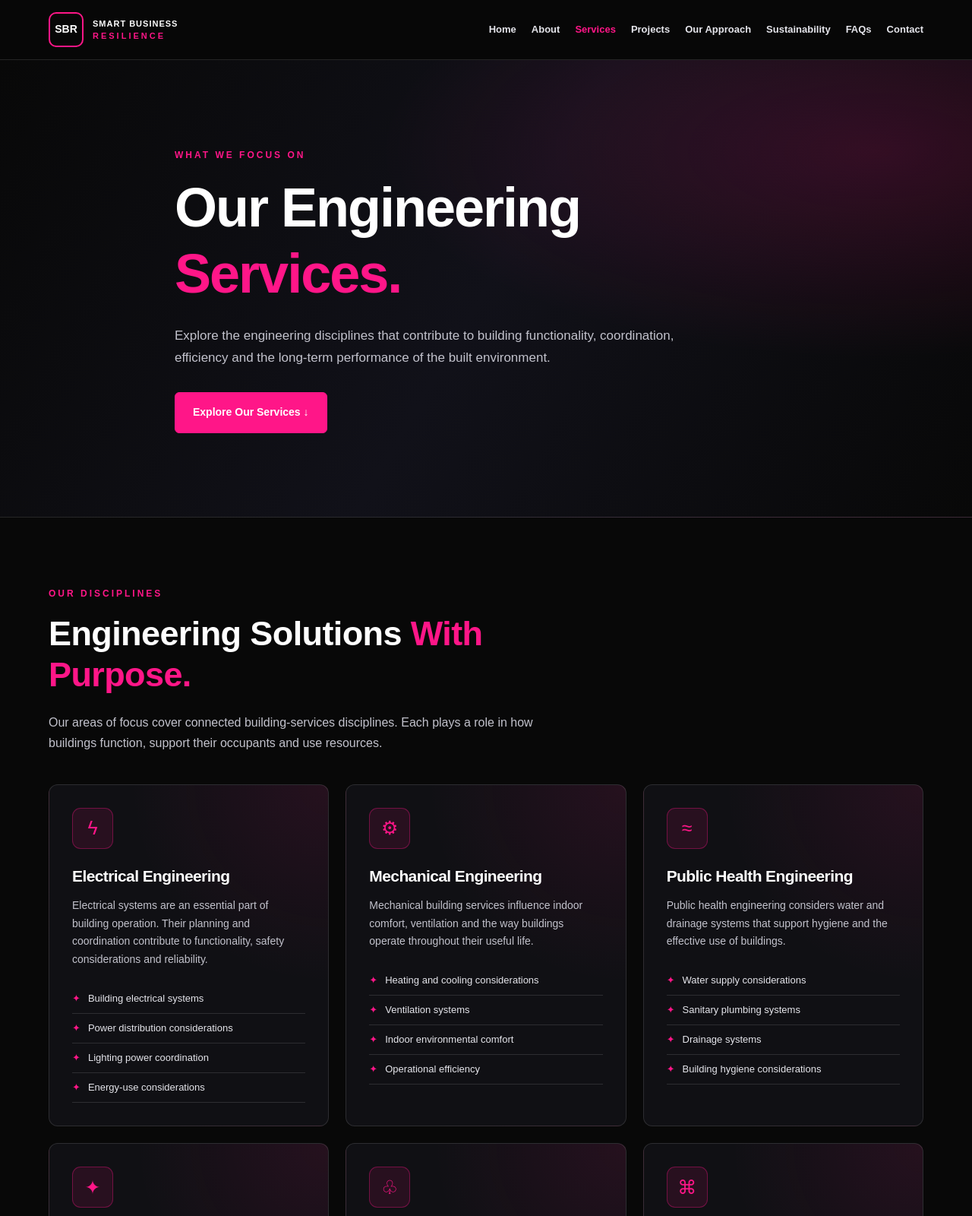
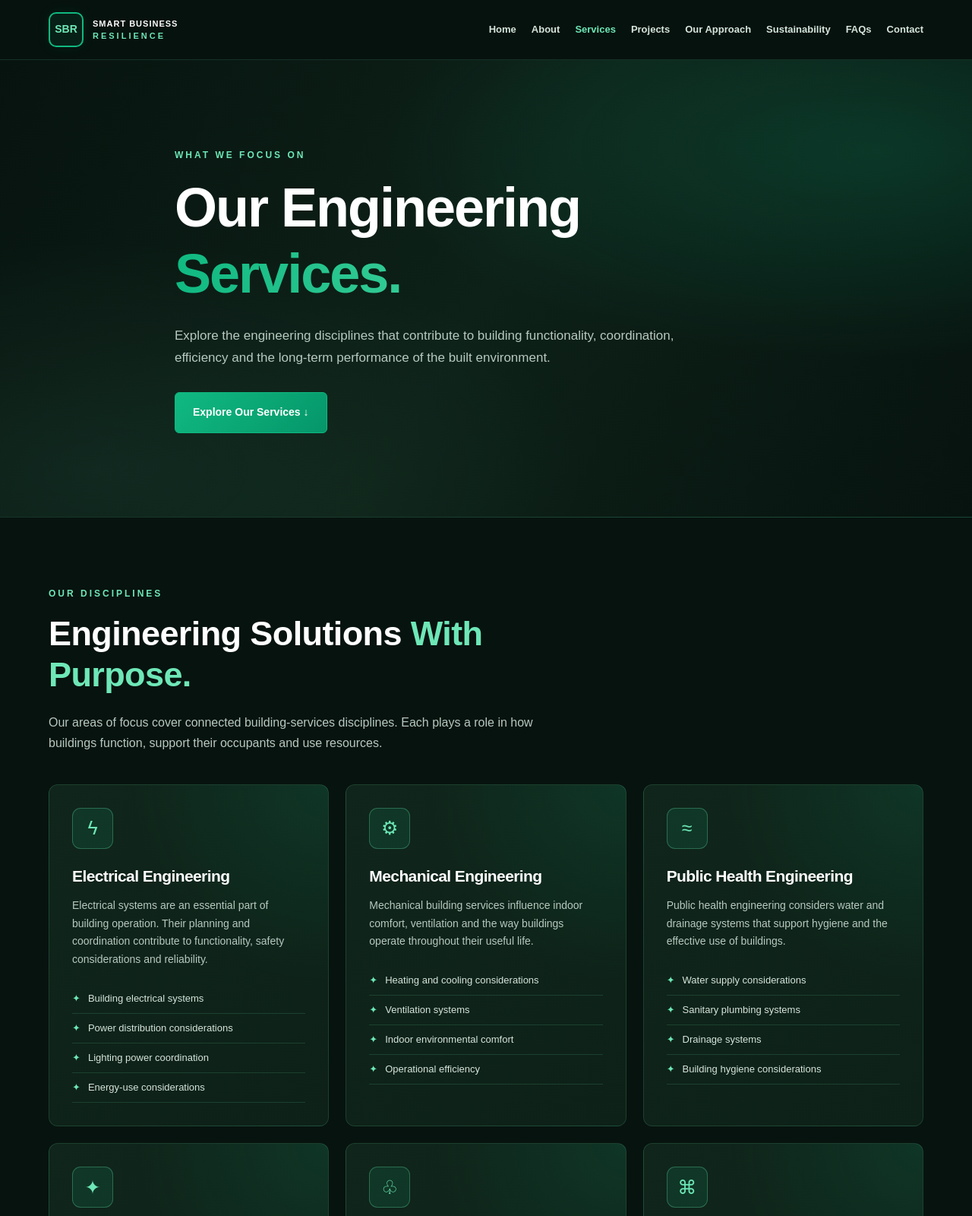
Before and after one commit to Badboy123789/smart-business-resilience-2026-, a plain HTML site: page pages/services.html in a window 1280 px wide. Shown: the top 1600 px of the page at 76% size. Drawn offline with Linux system fonts and the light colour scheme.

Commit message:
Update services.html

```diff
--- a/pages/services.html
+++ b/pages/services.html
@@ -1,3 +1,4 @@
+
 <!DOCTYPE html>
 <html lang="en">
 <head>
@@ -8,17 +9,18 @@
 
   <meta name="description" content="Explore Smart Business Resilience's electrical, mechanical, public health, lighting, sustainability and integrated engineering disciplines.">
 
-  <meta name="theme-color" content="#080808">
+  <meta name="theme-color" content="#07130F">
 
   <style>
     :root {
-      --black: #080808;
-      --dark: #101014;
-      --pink: #ff1688;
-      --white: #ffffff;
-      --muted: #c2c2cc;
-      --border: rgba(255,255,255,0.12);
+      --black: #07130F;
+      --dark: #0D2118;
+      --pink: #10B981;
+      --white: #FFFFFF;
+      --muted: #B7C9C0;
+      --border: rgba(110,231,183,0.15);
       --container: 1180px;
+      --mint: #6EE7B7;
     }
 
     * {
@@ -55,12 +57,12 @@
     }
 
     .pink {
-      color: var(--pink);
+      color: var(--mint);
     }
 
     .eyebrow {
       display: inline-block;
-      color: var(--pink);
+      color: var(--mint);
       font-size: 12px;
       font-weight: 800;
       letter-spacing: 3px;
@@ -95,16 +97,16 @@
       padding: 14px 23px;
       border-radius: 6px;
       border: 1px solid var(--pink);
-      background: var(--pink);
-      color: white;
+      background: linear-gradient(135deg, #10B981, #059669);
+      color: #FFFFFF;
       font-size: 14px;
       font-weight: 700;
-      transition: .25s ease;
+      transition: .3s ease;
     }
 
     .btn:hover {
       transform: translateY(-3px);
-      box-shadow: 0 10px 30px rgba(255,22,136,.2);
+      box-shadow: 0 10px 30px rgba(16,185,129,.22);
     }
 
     .btn-outline {
@@ -121,7 +123,7 @@
       position: sticky;
       top: 0;
       z-index: 100;
-      background: rgba(8,8,8,.96);
+      background: rgba(7,19,15,.96);
       backdrop-filter: blur(15px);
       border-bottom: 1px solid var(--border);
     }
@@ -150,6 +152,9 @@
       place-items: center;
       font-size: 14px;
       font-weight: 900;
+      color: var(--mint);
+      background: rgba(16,185,129,.08);
+      box-shadow: 0 0 18px rgba(16,185,129,.08);
     }
 
     .brand-name {
@@ -161,7 +166,7 @@
 
     .brand-name span {
       display: block;
-      color: var(--pink);
+      color: var(--mint);
       letter-spacing: 3px;
     }
 
@@ -174,13 +179,13 @@
     .nav-links a {
       font-size: 13px;
       font-weight: 600;
-      color: #e5e5eb;
+      color: #D5E5DC;
       transition: color .2s;
     }
 
     .nav-links a:hover,
     .nav-links a.active {
-      color: var(--pink);
+      color: var(--mint);
     }
 
     .menu-toggle {
@@ -199,8 +204,9 @@
     .page-hero {
       padding: 110px 0;
       background:
-        radial-gradient(ellipse at 90% 20%, rgba(255,22,136,.16), transparent 40%),
-        linear-gradient(120deg, #080808, #111119, #080808);
+        radial-gradient(ellipse at 90% 20%, rgba(16,185,129,.19), transparent 40%),
+        radial-gradient(ellipse at 10% 90%, rgba(110,231,183,.07), transparent 40%),
+        linear-gradient(120deg, #07130F, #0D2118, #07130F);
       position: relative;
       overflow: hidden;
     }
@@ -220,7 +226,11 @@
 
     .page-hero h1 span {
       display: block;
-      color: var(--pink);
+      color: var(--mint);
+      background: linear-gradient(90deg, #10B981, #6EE7B7);
+      -webkit-background-clip: text;
+      background-clip: text;
+      -webkit-text-fill-color: transparent;
     }
 
     .page-hero p {
@@ -251,8 +261,8 @@
     .service-card {
       padding: 30px;
       background:
-        radial-gradient(circle at 100% 0%, rgba(255,22,136,.09), transparent 45%),
-        #101014;
+        radial-gradient(circle at 100% 0%, rgba(16,185,129,.12), transparent 45%),
+        linear-gradient(145deg, #10251B, #0D2118);
       border: 1px solid var(--border);
       border-radius: 12px;
       transition: .3s ease;
@@ -260,8 +270,8 @@
 
     .service-card:hover {
       transform: translateY(-6px);
-      border-color: var(--pink);
-      box-shadow: 0 15px 35px rgba(0,0,0,.2);
+      border-color: rgba(110,231,183,.55);
+      box-shadow: 0 15px 35px rgba(0,0,0,.25), 0 0 20px rgba(16,185,129,.07);
     }
 
     .service-icon {
@@ -269,12 +279,18 @@
       height: 54px;
       display: grid;
       place-items: center;
-      background: rgba(255,22,136,.1);
-      border: 1px solid rgba(255,22,136,.35);
+      background: rgba(16,185,129,.12);
+      border: 1px solid rgba(110,231,183,.3);
       border-radius: 11px;
-      color: var(--pink);
+      color: var(--mint);
       font-size: 25px;
       margin-bottom: 23px;
+      transition: .3s ease;
+    }
+
+    .service-card:hover .service-icon {
+      background: rgba(16,185,129,.2);
+      transform: scale(1.06);
     }
 
     .service-card h3 {
@@ -292,7 +308,7 @@
     }
 
     .service-card li {
-      color: #e5e5eb;
+      color: #D5E5DC;
       font-size: 13px;
       padding: 8px 0;
       border-bottom: 1px solid var(--border);
@@ -300,14 +316,16 @@
 
     .service-card li::before {
       content: "✦";
-      color: var(--pink);
+      color: var(--mint);
       margin-right: 10px;
     }
 
     /* ENGINEERING APPROACH */
 
     .approach-section {
-      background: #0c0c10;
+      background:
+        radial-gradient(ellipse at 90% 50%, rgba(16,185,129,.06), transparent 45%),
+        #091A13;
     }
 
     .approach-grid {
@@ -320,11 +338,18 @@
       padding: 28px;
       border: 1px solid var(--border);
       border-radius: 10px;
-      background: #101014;
+      background: linear-gradient(145deg, #10251B, #0D2118);
+      transition: .3s ease;
+    }
+
+    .approach-card:hover {
+      transform: translateY(-5px);
+      border-color: rgba(110,231,183,.4);
+      box-shadow: 0 12px 30px rgba(0,0,0,.2);
     }
 
     .approach-number {
-      color: var(--pink);
+      color: var(--mint);
       font-size: 13px;
       font-weight: 800;
       letter-spacing: 2px;
@@ -340,12 +365,12 @@
       font-size: 14px;
     }
 
-    /* PART 1 ENDS HERE */
-
-        /* CTA SECTION */
+    /* CTA SECTION */
 
     .contact-cta {
-      background: linear-gradient(110deg, #d9006c, #ff1688, #d9006c);
+      background:
+        radial-gradient(circle at 85% 20%, rgba(110,231,183,.2), transparent 35%),
+        linear-gradient(110deg, #064E3B, #047857, #065F46);
       padding: 70px 0;
       border: none;
     }
@@ -360,24 +385,32 @@
     .cta-inner h2 {
       font-size: clamp(30px, 4vw, 43px);
       margin-bottom: 12px;
+      color: #FFFFFF;
     }
 
     .cta-inner p {
-      color: white;
+      color: #D1FAE5;
       max-width: 650px;
     }
 
     .cta-inner .btn {
-      background: var(--black);
-      border-color: var(--black);
+      background: #07130F;
+      border-color: #07130F;
+      color: #FFFFFF;
       flex-shrink: 0;
+    }
+
+    .cta-inner .btn:hover {
+      background: #0D2118;
+      border-color: #6EE7B7;
+      box-shadow: 0 10px 30px rgba(0,0,0,.2);
     }
 
     /* FOOTER */
 
     .footer {
       padding: 60px 0 25px;
-      background: #060608;
+      background: #050E0A;
     }
 
     .footer-grid {
@@ -408,8 +441,12 @@
       color: var(--muted);
     }
 
+    .footer-links a {
+      transition: color .2s ease;
+    }
+
     .footer-links a:hover {
-      color: var(--pink);
+      color: var(--mint);
     }
 
     .footer-bottom {
```
